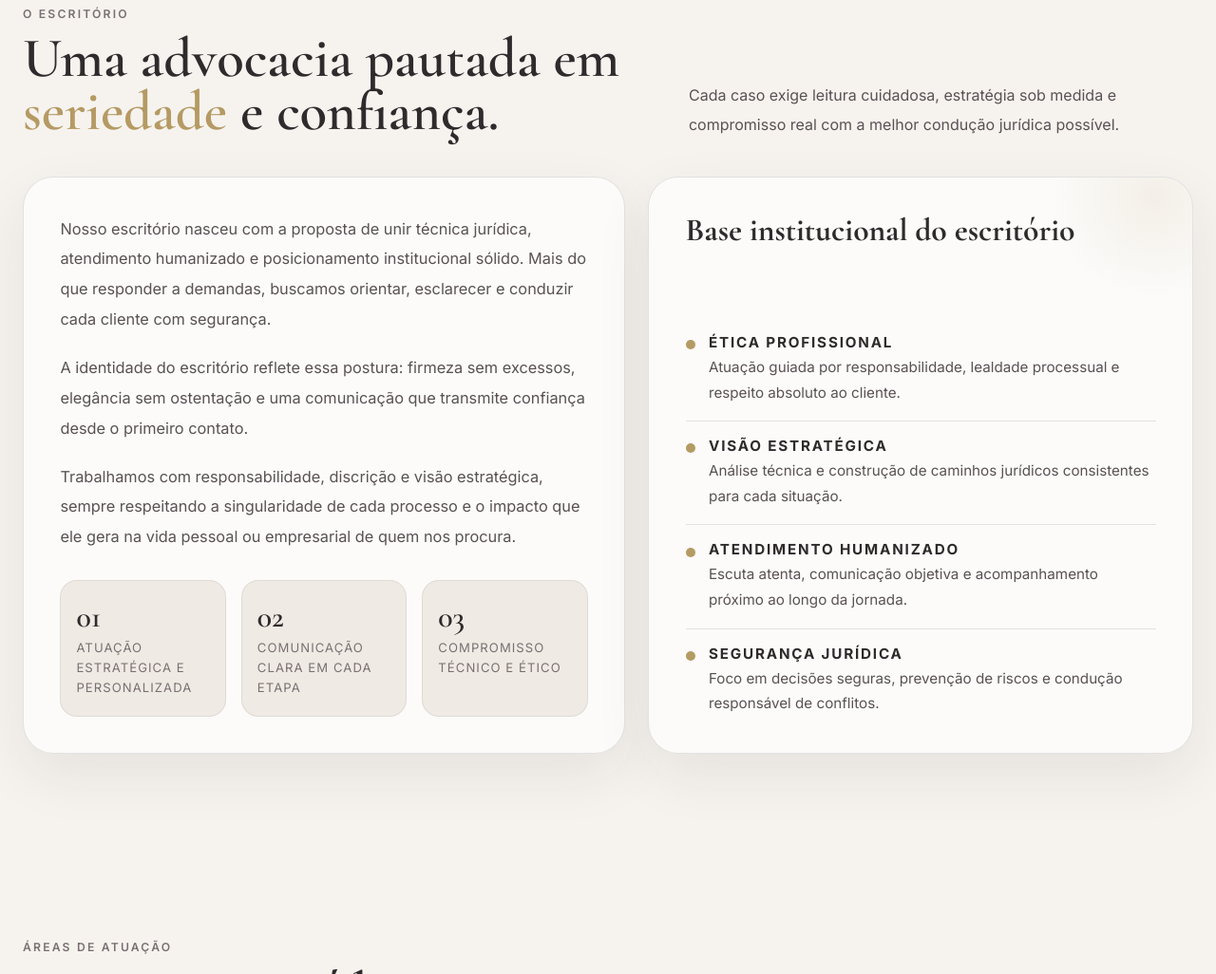
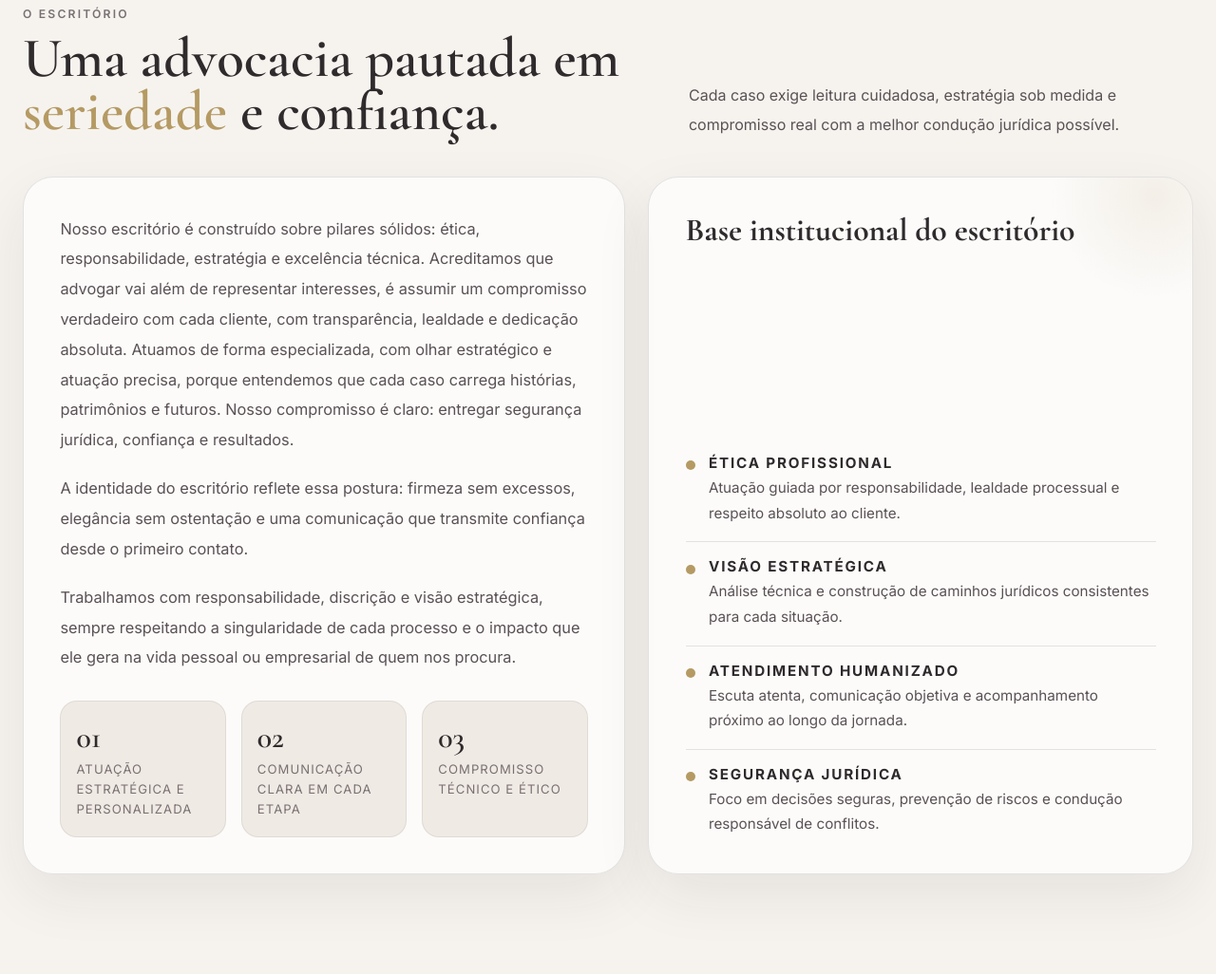
Before and after one commit to DEV-Sandro/Elian-Alves, a plain HTML site: page index.html in a window 1280 px wide. Shown: the part 1125-2151 px from the top of the page at 95% size. Drawn offline with nearby package versions, Linux system fonts and the light colour scheme.

Commit message:
Atualiza site

```diff
--- a/index.html
+++ b/index.html
@@ -1131,9 +1131,10 @@
         <div class="about-grid">
           <div class="about-card">
             <p>
-              Nosso escritório nasceu com a proposta de unir técnica jurídica, atendimento humanizado e
-              posicionamento institucional sólido. Mais do que responder a demandas, buscamos orientar,
-              esclarecer e conduzir cada cliente com segurança.
+              Nosso escritório é construído sobre pilares sólidos: ética, responsabilidade, estratégia e excelência técnica.
+Acreditamos que advogar vai além de representar interesses, é assumir um compromisso verdadeiro com cada cliente, com transparência, lealdade e dedicação absoluta.
+Atuamos de forma especializada, com olhar estratégico e atuação precisa, porque entendemos que cada caso carrega histórias, patrimônios e futuros.
+Nosso compromisso é claro: entregar segurança jurídica, confiança e resultados.
             </p>
             <p>
               A identidade do escritório reflete essa postura: firmeza sem excessos, elegância sem ostentação
```
